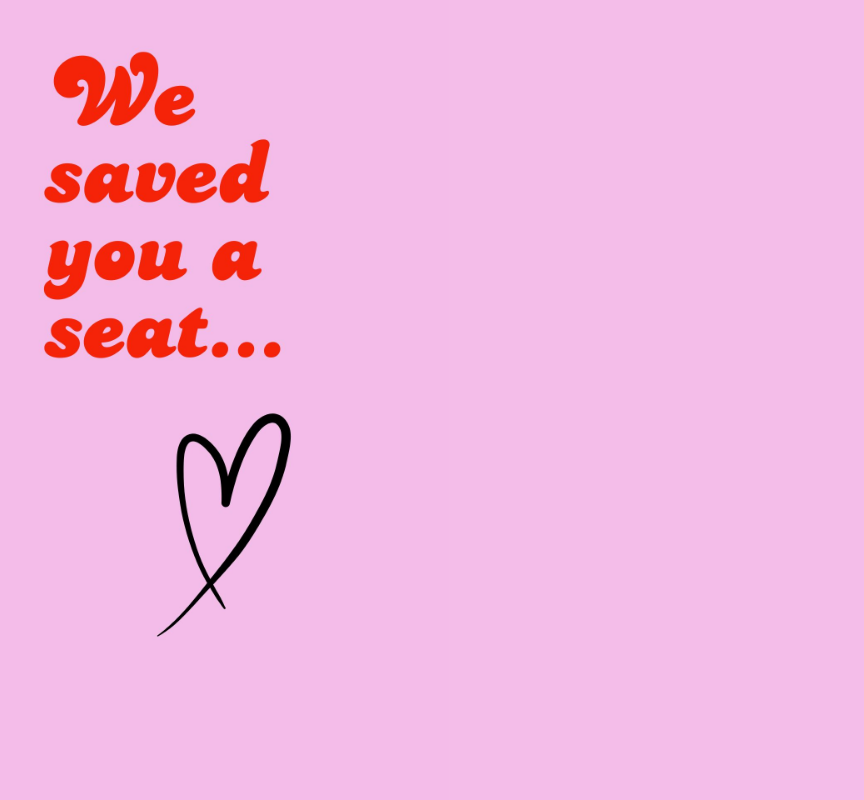
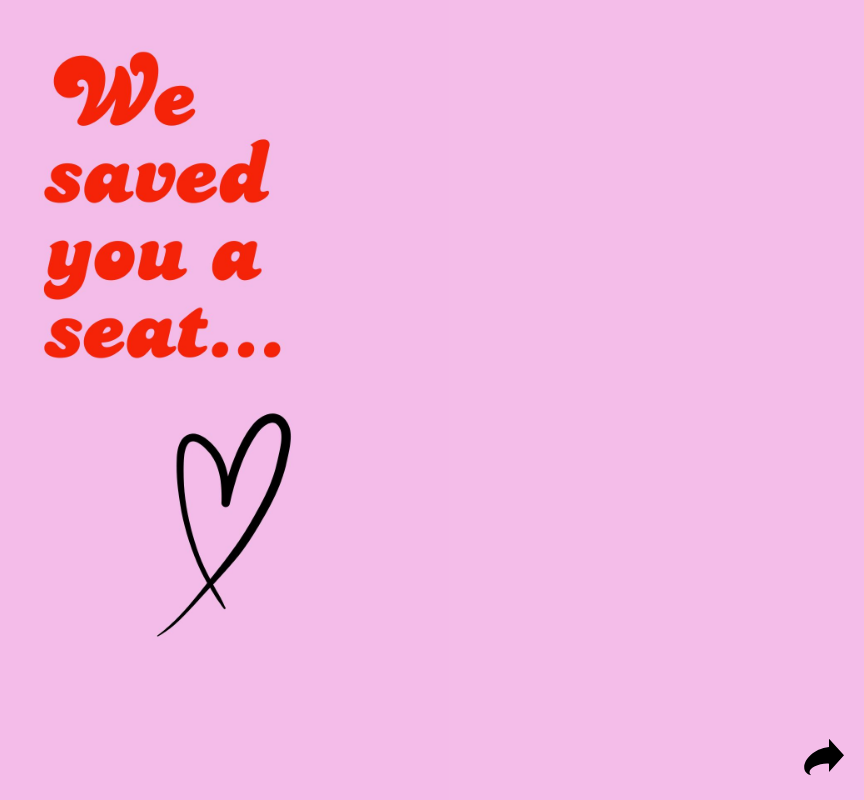
Before and after one commit to danjayrose/seating-plan, a website: page index.html in a window 1280 px wide. Shown: the whole page, without its empty margins (416-1280 px from the left). Drawn offline with nearby package versions, Linux system fonts and the light colour scheme.

Commit message:
added button

```diff
--- a/index.html
+++ b/index.html
@@ -55,6 +55,14 @@
   object-fit: contain;
   height: 100%;
 }
+
+.swiper-next {
+  all: unset;
+  position: absolute;
+  bottom: 20px;
+  right: 20px;
+  z-index: 1;
+}
   </style>
 </head>
 <body>
@@ -77,18 +85,18 @@
         <img class="swiper-img" src="./5.jpg" alt="Row 4" />
       </div>
     </div>
-    <!-- Add Pagination -->
-    <div class="swiper-pagination"></div>
+    <button class="swiper-next">
+      <svg xmlns="http://www.w3.org/2000/svg" width="40" height="40" viewBox="0 0 24 24"><path d="M15 16v5l9-10.062-9-9.938v5c-14.069 1.711-19.348 15.107-10.606 16.981-3.804-2.936 3.251-7.441 10.606-6.981z"/></svg>
+    </button>
   </div>
 
   <script src='https://cdnjs.cloudflare.com/ajax/libs/Swiper/4.4.6/js/swiper.min.js'></script>
   <script>
      var swiper = new Swiper('.swiper-container', {
-        pagination: '.swiper-pagination',
-        paginationClickable: true,
-        parallax: true,
-        speed: 600,
-
+      loop: true,
+      navigation: {
+        nextEl: '.swiper-next',
+      }
      });
   </script>
 </body>
```
Lines whose indentation alone changed are shown as unchanged.
